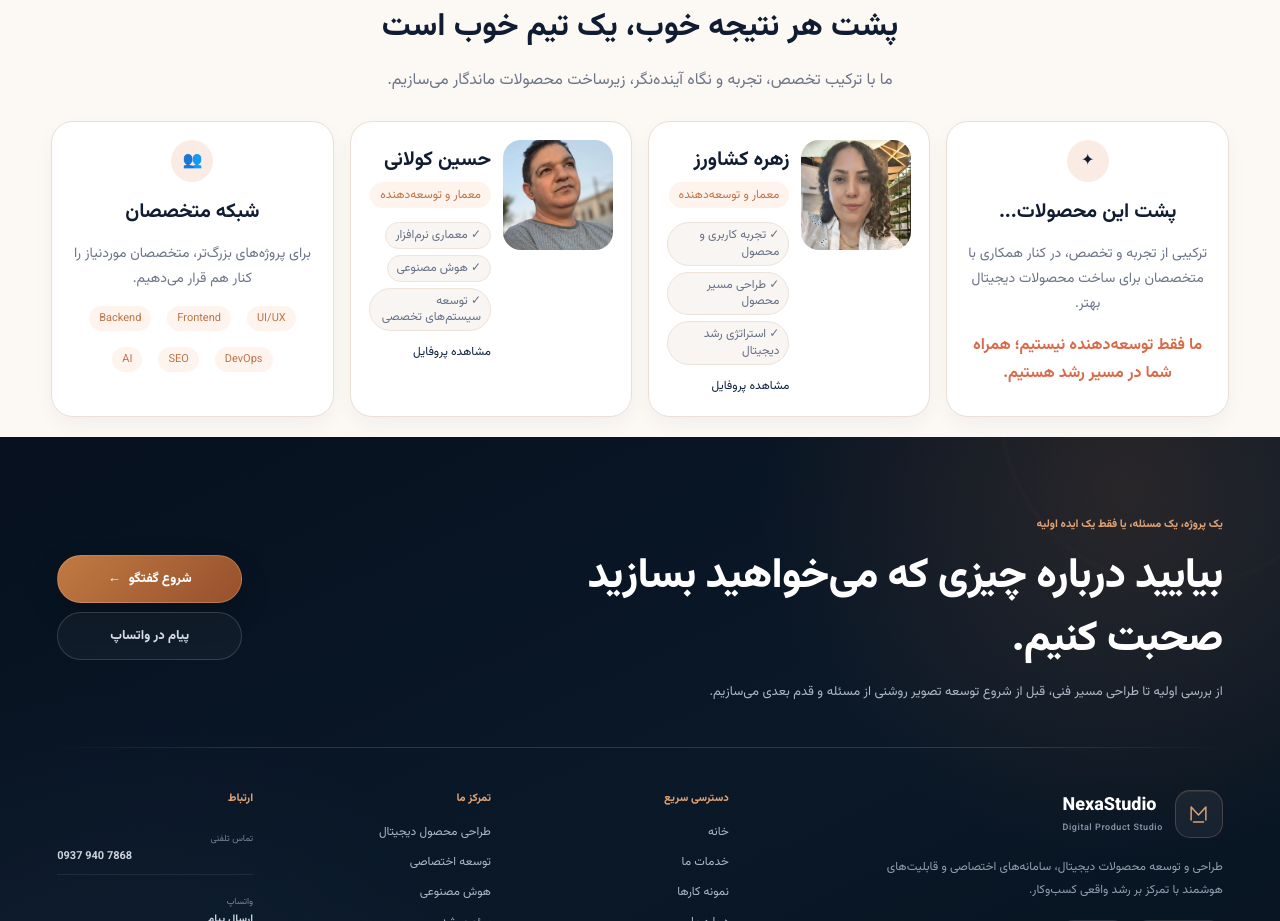
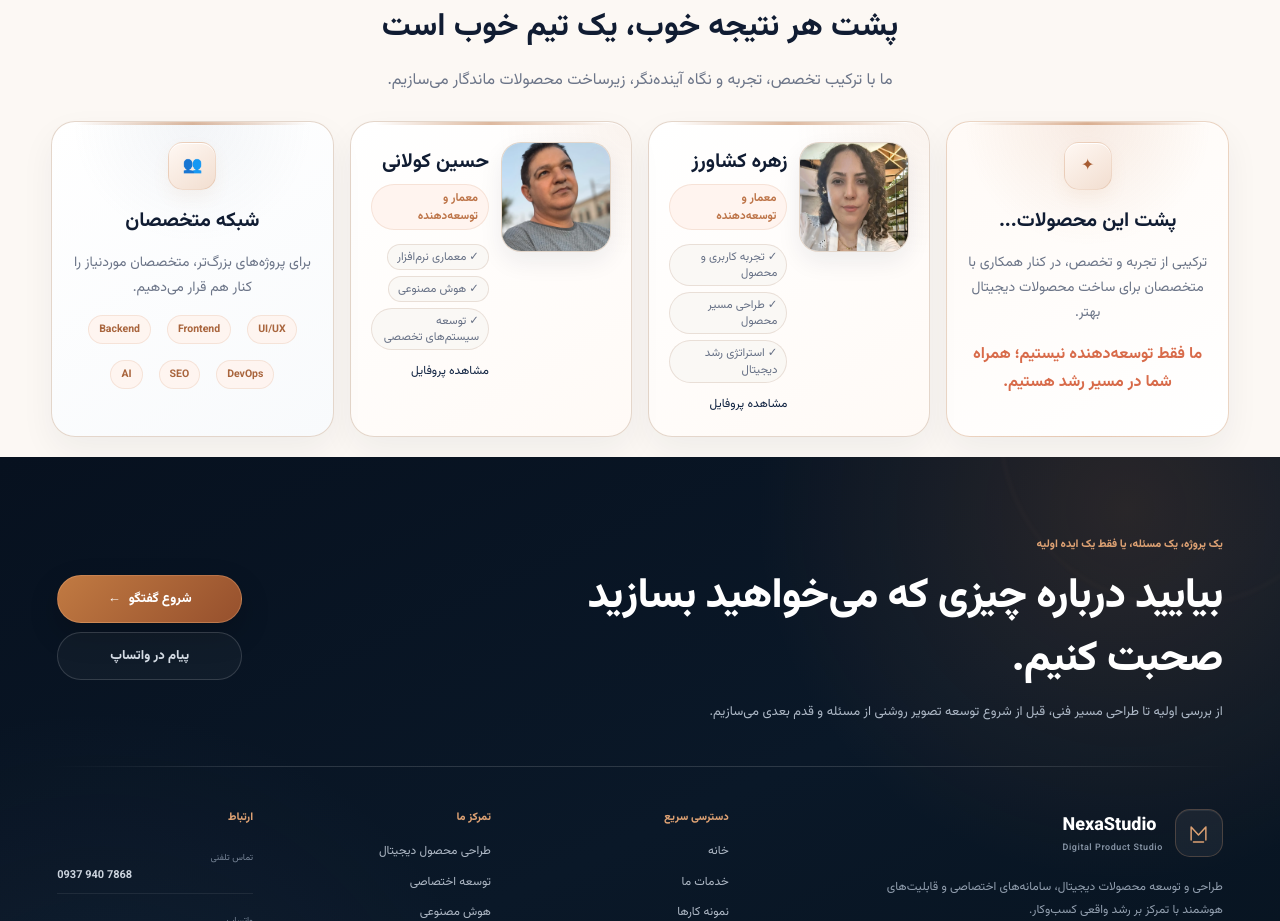
Before and after one commit to zohreksh/smartpilot, a Nuxt app: page / in a window 1280 px wide. Shown: the part 1980-2901 px from the top of the page. Built offline with nearby package versions, Linux system fonts and the light colour scheme.

Commit message:
Polish homepage team cards

```diff
--- a/components/sections/TeamSection.vue
+++ b/components/sections/TeamSection.vue
@@ -99,29 +99,68 @@
   direction: rtl;
 }
 .team-card {
-  background: #fff;
-  border: 1px solid #eadfd7;
-  border-radius: 22px;
-  padding: 18px;
-  min-height: 250px;
-  box-shadow: 0 8px 20px rgba(16, 24, 40, 0.04);
+  position: relative;
+  overflow: hidden;
+  min-height: 270px;
+  padding: 20px;
+  border: 1px solid rgba(226, 211, 199, 0.92);
+  border-radius: 24px;
+  background:
+    radial-gradient(circle at 100% 0%, rgba(184, 107, 53, 0.07), transparent 32%),
+    linear-gradient(150deg, #fff 0%, #fffaf6 100%);
+  box-shadow:
+    0 14px 34px rgba(16, 28, 50, 0.055),
+    inset 0 1px 0 rgba(255, 255, 255, 0.94);
+  transition:
+    transform 0.22s ease,
+    box-shadow 0.22s ease,
+    border-color 0.22s ease;
+}
+.team-card::before {
+  content: "";
+  position: absolute;
+  top: 0;
+  right: 24px;
+  left: 24px;
+  height: 3px;
+  border-radius: 0 0 999px 999px;
+  background: linear-gradient(90deg, transparent, rgba(184, 107, 53, 0.48), transparent);
+}
+.team-card:hover {
+  transform: translateY(-5px);
+  border-color: rgba(184, 107, 53, 0.28);
+  box-shadow:
+    0 22px 46px rgba(16, 28, 50, 0.085),
+    inset 0 1px 0 rgba(255, 255, 255, 0.96);
 }
 .team-icon {
-  width: 42px;
-  height: 42px;
-  border-radius: 50%;
-  background: #faece4;
   display: flex;
+  width: 48px;
+  height: 48px;
   align-items: center;
   justify-content: center;
-  margin-bottom: 14px;
+  margin-bottom: 15px;
+  border: 1px solid rgba(184, 107, 53, 0.18);
+  border-radius: 15px;
+  background: linear-gradient(145deg, #fff8f3, #f2ded0);
+  color: #a75c32;
+  box-shadow:
+    inset 0 1px 0 #fff,
+    0 8px 18px rgba(184, 107, 53, 0.07);
 }
 
 .intro-card {
+  border-color: rgba(184, 107, 53, 0.28);
+  background:
+    radial-gradient(circle at 50% 0%, rgba(184, 107, 53, 0.11), transparent 36%),
+    linear-gradient(150deg, #fffaf6 0%, #fff 100%);
   text-align: center;
 }
 
 .specialists-card {
+  background:
+    radial-gradient(circle at 50% 0%, rgba(112, 136, 164, 0.08), transparent 35%),
+    linear-gradient(150deg, #fff 0%, #f8fafc 100%);
   text-align: center;
 }
 
@@ -154,15 +193,17 @@
   padding-top: 0;
 }
 .team-image-wrap {
+  display: flex;
   width: 110px;
   height: 110px;
   flex-shrink: 0;
-  border-radius: 18px;
-  overflow: hidden;
-  background: #f8f3ef;
-  display: flex;
   align-items: center;
   justify-content: center;
+  overflow: hidden;
+  border: 1px solid rgba(226, 211, 199, 0.9);
+  border-radius: 20px;
+  background: #f8f3ef;
+  box-shadow: 0 10px 24px rgba(16, 28, 50, 0.07);
 }
 .team-image-wrap img {
   width: 100%;
@@ -171,12 +212,14 @@
 }
 .job-title {
   display: inline-flex;
+  margin: 0 0 6px;
+  padding: 4px 10px;
+  border: 1px solid rgba(189, 116, 72, 0.14);
+  border-radius: 999px;
+  background: rgba(255, 243, 237, 0.86);
   color: #bd7448 !important;
-  background: #fff3ed;
-  border-radius: 999px;
-  padding: 4px 10px;
-  margin: 0 0 6px;
-  font-size: 12px;
+  font-size: 11.5px;
+  font-weight: 700;
 }
 .skills-list {
   display: flex;
@@ -187,12 +230,12 @@
   margin: 8px 0;
 }
 .skills-list span {
-  font-size: 12px;
+  padding: 4px 9px;
+  border: 1px solid rgba(232, 221, 213, 0.92);
+  border-radius: 999px;
+  background: rgba(250, 247, 244, 0.86);
   color: #667085;
-  background: #f8f5f2;
-  border: 1px solid #eee2d9;
-  border-radius: 999px;
-  padding: 4px 9px;
+  font-size: 11.5px;
   line-height: 1.4;
 }
 .profile-link {
@@ -206,11 +249,13 @@
   justify-content: center;
 }
 .specialties span {
-  padding: 4px 10px;
+  padding: 5px 10px;
+  border: 1px solid rgba(189, 116, 72, 0.14);
   border-radius: 999px;
-  background: #fff3ed;
-  color: #bd7448;
-  font-size: 11px;
+  background: rgba(255, 243, 237, 0.8);
+  color: #a9653d;
+  font-size: 10.5px;
+  font-weight: 700;
 }
 @media (max-width: 1023px) {
   .team-grid {
```
